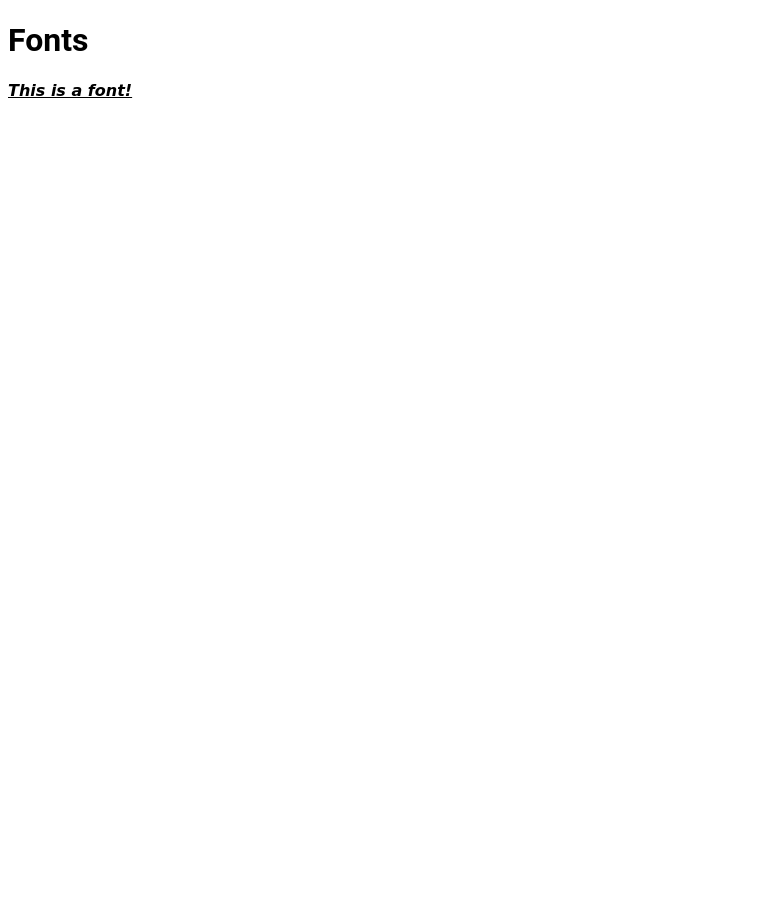
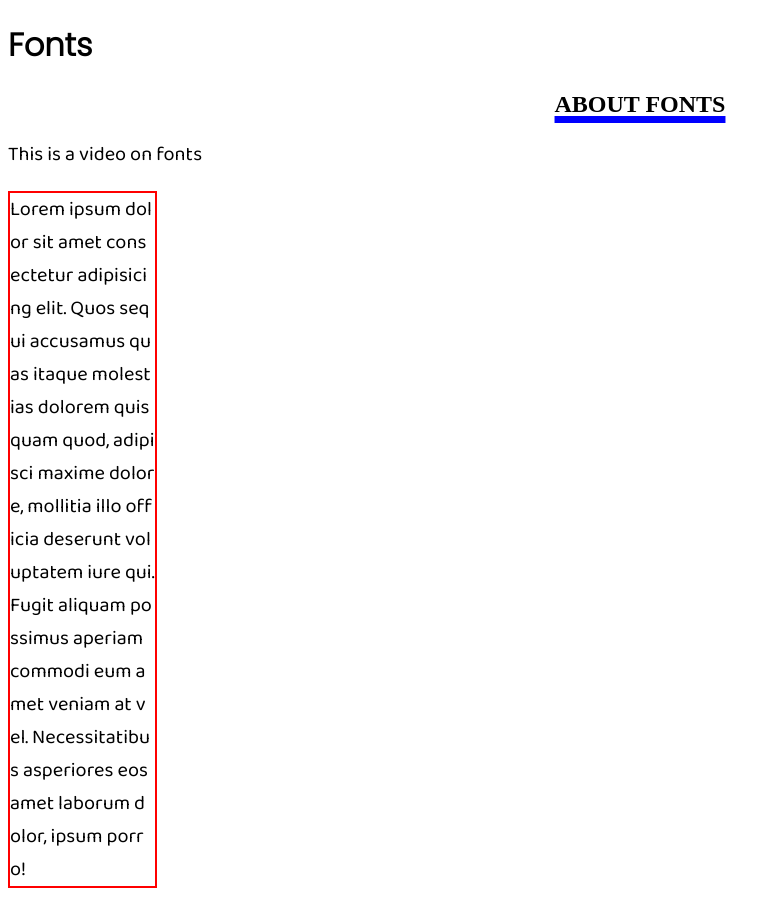
Before and after one commit to ProjectsRO-hit/Sigma-WebDev-Course, a plain HTML site: page Font Text and Color in CSS/index.html in a window 1280 px wide. Shown: the whole page, without its empty margins (0-781 px from the left). Before the commit the page ends 800 px from the top, so only its background shows below. Drawn offline with Linux system fonts and the light colour scheme; a web font is replaced by a local one.

Commit message:
sigma16062024

```diff
--- a/Font Text and Color in CSS/index.html
+++ b/Font Text and Color in CSS/index.html
@@ -3,26 +3,53 @@
   <head>
     <meta charset="UTF-8" />
     <meta name="viewport" content="width=device-width, initial-scale=1.0" />
-    <title>CSS Fonts and Text</title>
+    <title>Fonts</title>
     <style>
-      @import url('https://fonts.googleapis.com/css2?family=Playwrite+CO:wght@100..400&display=swap');
-      h1{
-        font-family: Roboto, system-ui, -apple-system, BlinkMacSystemFont, 'Segoe UI', Oxygen, Ubuntu, Cantarell, 'Open Sans', 'Helvetica Neue', sans-serif;
+      @import url("https://fonts.googleapis.com/css2?family=Baloo+Bhai+2&family=Poppins:wght@300&display=swap");
+      h1 {
+        font-family: "Poppins", "Lucida Sans", "Lucida Sans Regular",
+          "Lucida Grande", "Lucida Sans Unicode", Geneva, Verdana, sans-serif;
       }
-      p{
-        /* font-family: Cambria, Cochin, Georgia, Times, 'Times New Roman', serif; */
-        font-family: "Playwrite CO", cursive;
-        font-style: italic;
-        font-weight: bolder;
+
+      p {
+        /* font-family: 'Segoe UI', Tahoma, Geneva, Verdana, sans-serif; */
+        font-family: "Baloo Bhai 2", sans-serif;
+        font-size: 20px;
+        /* font-style:italic;
+            font-weight: 500;  */
+      }
+      h2 {
+        text-align: center;
+        text-transform: uppercase;
         text-decoration: underline;
+        text-decoration-color: blue;
+        /* text-decoration-style: dotted; */
+        text-decoration-thickness: 7px;
+        /* text-indent: 45px; */
+      }
+      .lorem {
+        border: 2px solid red;
+        width: 145px;
+        word-break: break-all;
+        /* text-overflow: ellipsis;
+            overflow: hidden; */
       }
     </style>
   </head>
+
   <body>
-    <!-- https://codepen.io/web-dot-dev/pen/yLojraG -->
     <div>
+      <!-- https://codepen.io/web-dot-dev/pen/yLojraG -->
       <h1>Fonts</h1>
-      <p>This is a font!</p>
+      <h2>about Fonts</h2>
+      <p>This is a video on fonts</p>
+      <p class="lorem">
+        Lorem ipsum dolor sit amet consectetur adipisicing elit. Quos sequi
+        accusamus quas itaque molestias dolorem quisquam quod, adipisci maxime
+        dolore, mollitia illo officia deserunt voluptatem iure qui. Fugit
+        aliquam possimus aperiam commodi eum amet veniam at vel. Necessitatibus
+        asperiores eos amet laborum dolor, ipsum porro!
+      </p>
     </div>
   </body>
 </html>
```
Also changed, not shown: Font Text and Color in CSS/colors.html (added, +35 -0 lines), Quiz/quiz3/index.html (added, +39 -0 lines).
